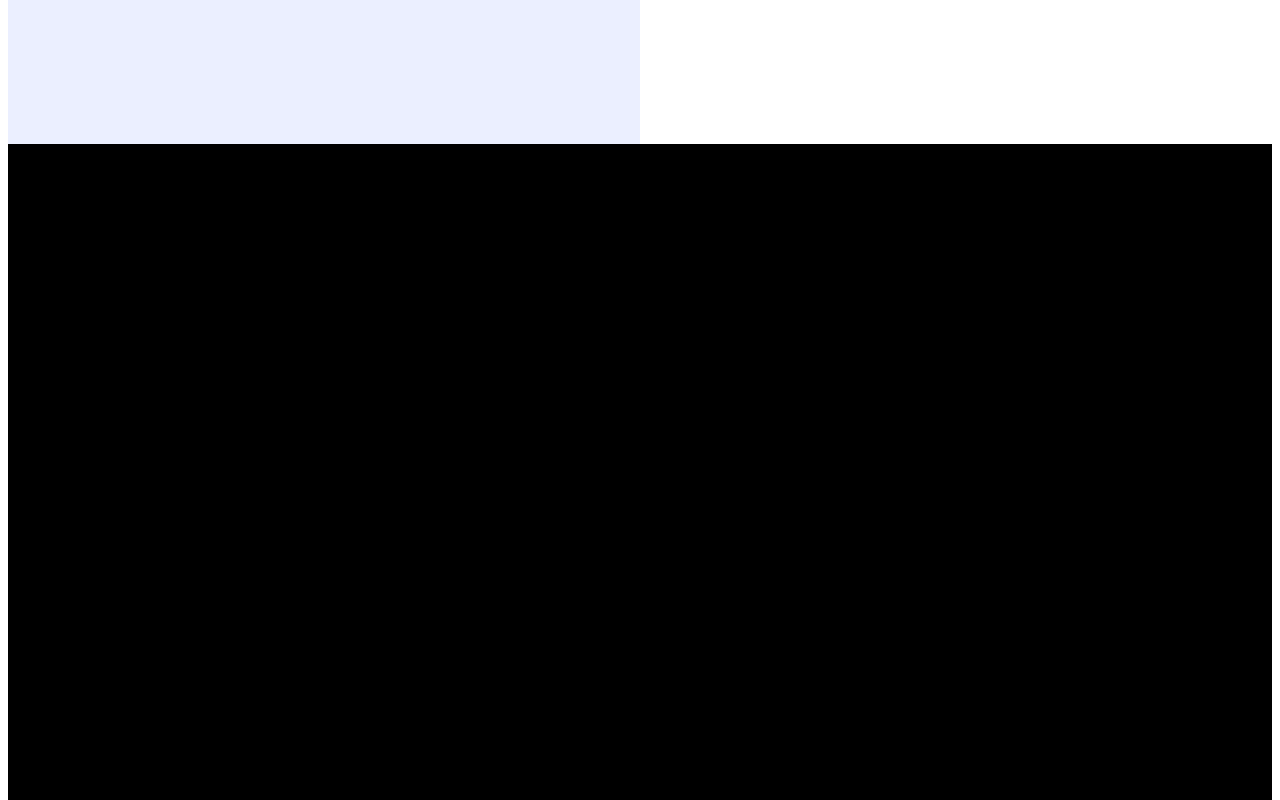
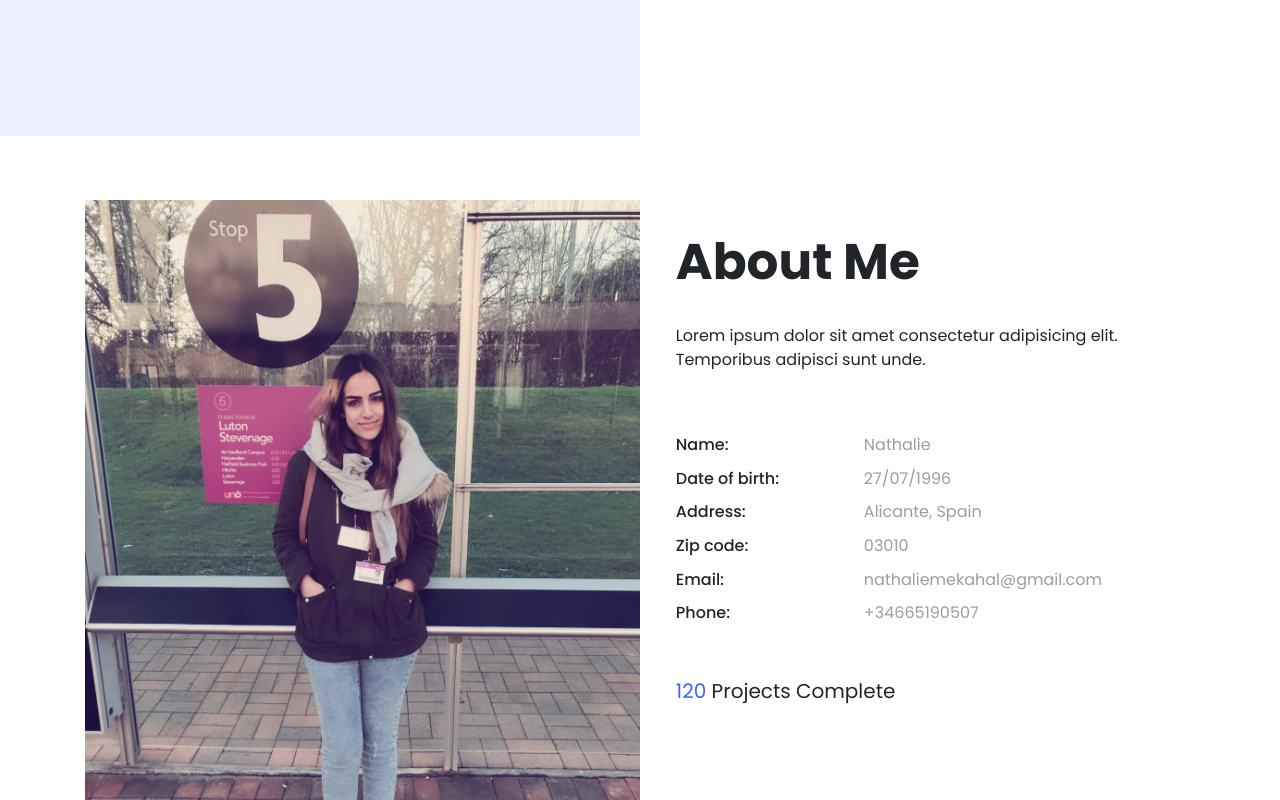
Before and after one commit to Mandeep-Sai/myWeb, a React (Create React App) app: page / in a window 1280 px wide. Shown: the part 640-1440 px from the top of the page. Built offline with nearby package versions, Linux system fonts and the light colour scheme.

Commit message:
about me section

```diff
--- a/src/App.js
+++ b/src/App.js
@@ -1,15 +1,17 @@
 import React from "react";
+import "bootstrap/dist/css/bootstrap.min.css";
 import "./App.css";
 import NavBar from "./compnents/NavBar.jsx";
 import Title from "./compnents/Title.jsx";
 import Bio from "./compnents/Bio.jsx";
+import About from "./compnents/About";
 
 function App() {
   return (
     <div className="App">
       <NavBar />
       <Title />
-      <Bio />
+      <About />
     </div>
   );
 }
--- /dev/null
+++ b/src/compnents/About.jsx
@@ -0,0 +1,28 @@
+import React from "react";
+import { Container, Col, Row } from "react-bootstrap";
+import "./styles/about.css";
+import AboutDetails from "./AboutDetails";
+
+function About() {
+  return (
+    <Container className="About">
+      <Row xs={1} md={2}>
+        <Col style={{ paddingRight: "0px" }}>
+          <img src="/personalProfile.jpg" style={{ width: "100%" }} />
+        </Col>
+        <Col>
+          <div className="About__wrapper">
+            <h2 className="About__header">About Me</h2>
+            <div className="About__description">
+              Lorem ipsum dolor sit amet consectetur adipisicing elit.
+              Temporibus adipisci sunt unde.
+            </div>
+            <AboutDetails />
+          </div>
+        </Col>
+      </Row>
+    </Container>
+  );
+}
+
+export default About;
--- /dev/null
+++ b/src/compnents/AboutDetails.jsx
@@ -0,0 +1,36 @@
+import React, { Component } from "react";
+import { Container, Row, Col } from "react-bootstrap";
+import "./styles/about.css";
+import details from "./aboutdetails.json";
+
+class AboutDetails extends Component {
+  render() {
+    return (
+      <Container className="AboutDetails">
+        <Row xs={2}>
+          <Col xs={4} style={{ paddingLeft: "0px" }}>
+            <div className="AboutDetails__list">Name:</div>
+            <div className="AboutDetails__list">Date of birth:</div>
+            <div className="AboutDetails__list">Address:</div>
+            <div className="AboutDetails__list">Zip code:</div>
+            <div className="AboutDetails__list">Email:</div>
+            <div className="AboutDetails__list">Phone:</div>
+          </Col>
+          <Col xs={8}>
+            <div className="AboutDetails__info">Nathalie</div>
+            <div className="AboutDetails__info">27/07/1996</div>
+            <div className="AboutDetails__info">Alicante, Spain</div>
+            <div className="AboutDetails__info">03010</div>
+            <div className="AboutDetails__info">nathaliemekahal@gmail.com</div>
+            <div className="AboutDetails__info">+34665190507</div>
+          </Col>
+          <div className="AboutDetails__projectsNb">
+            <span>120</span> Projects Complete
+          </div>
+        </Row>
+      </Container>
+    );
+  }
+}
+
+export default AboutDetails;
--- a/src/compnents/NavBar.jsx
+++ b/src/compnents/NavBar.jsx
@@ -21,11 +21,11 @@ const useStyles = makeStyles((theme) => ({
   },
   showNavBar: {
     boxShadow: "none !important",
-    background: "linear-gradient(to right, #ebefff 50%, #ffffff 50%)",
+    background: "#ffffff",
     position: "fixed",
     top: "-30px",
     transform: "translateY(30px)",
-    transition: "transform .5s",
+    transition: "transform 0.7s",
   },
 
   title: {
@@ -57,7 +57,7 @@ const useStyles = makeStyles((theme) => ({
       borderBottom: " 3px solid rgb(62, 100, 255)",
     },
     "&:hover&:after": {
-      transition: "width 0.5s ",
+      transition: "width 0.4s ",
       width: "100%",
     },
     "&:hover": {
@@ -72,9 +72,8 @@ export default function NavBar() {
   const [navClass, setNavClass] = useState("navBar");
   const handleScroll = () => {
     const currentScrollPos = window.pageYOffset;
-    if (currentScrollPos > 590) {
+    if (currentScrollPos > 580) {
       setNavClass("showNavBar");
-      console.log("here");
     } else {
       setNavClass("navBar");
     }
--- /dev/null
+++ b/src/compnents/aboutdetails.json
@@ -0,0 +1,10 @@
+[
+    {
+        "Name": "nathalie",
+        "Date of birth": "27/07/1996",
+        "Address": "Alicante, Spain",
+        "Zip code": "03010",
+        "Email": "nathaliemekahal@gmail.com",
+        "Phone": "+34665190507"
+    }
+]
--- /dev/null
+++ b/src/compnents/styles/about.css
@@ -0,0 +1,39 @@
+.About {
+  padding-top: 4rem;
+}
+.About__header {
+  font-weight: 700;
+  font-size: 50px;
+  padding-top: 2rem;
+}
+.About__wrapper {
+  padding-left: 1.3rem;
+}
+.About__description {
+  padding-top: 1.5rem;
+  :line-height: 1.9rem;
+}
+.AboutDetails {
+  padding-top: 3.4rem;
+}
+.AboutDetails__list {
+  line-height: 28.8px;
+  font-weight: 500;
+  font-size: 16px;
+  padding-top: 0.3rem;
+}
+.AboutDetails__info {
+  line-height: 28.8px;
+  font-weight: 400;
+  font-size: 16px;
+  padding-top: 0.3rem;
+  color: #9d9d9d;
+}
+.AboutDetails__projectsNb {
+  font-weight: 400;
+  font-size: 20px;
+  padding-top: 3rem;
+}
+.AboutDetails__projectsNb span {
+  color: rgb(62, 100, 255);
+}
```
Also changed, not shown: public/personalProfile.JPG (added).
